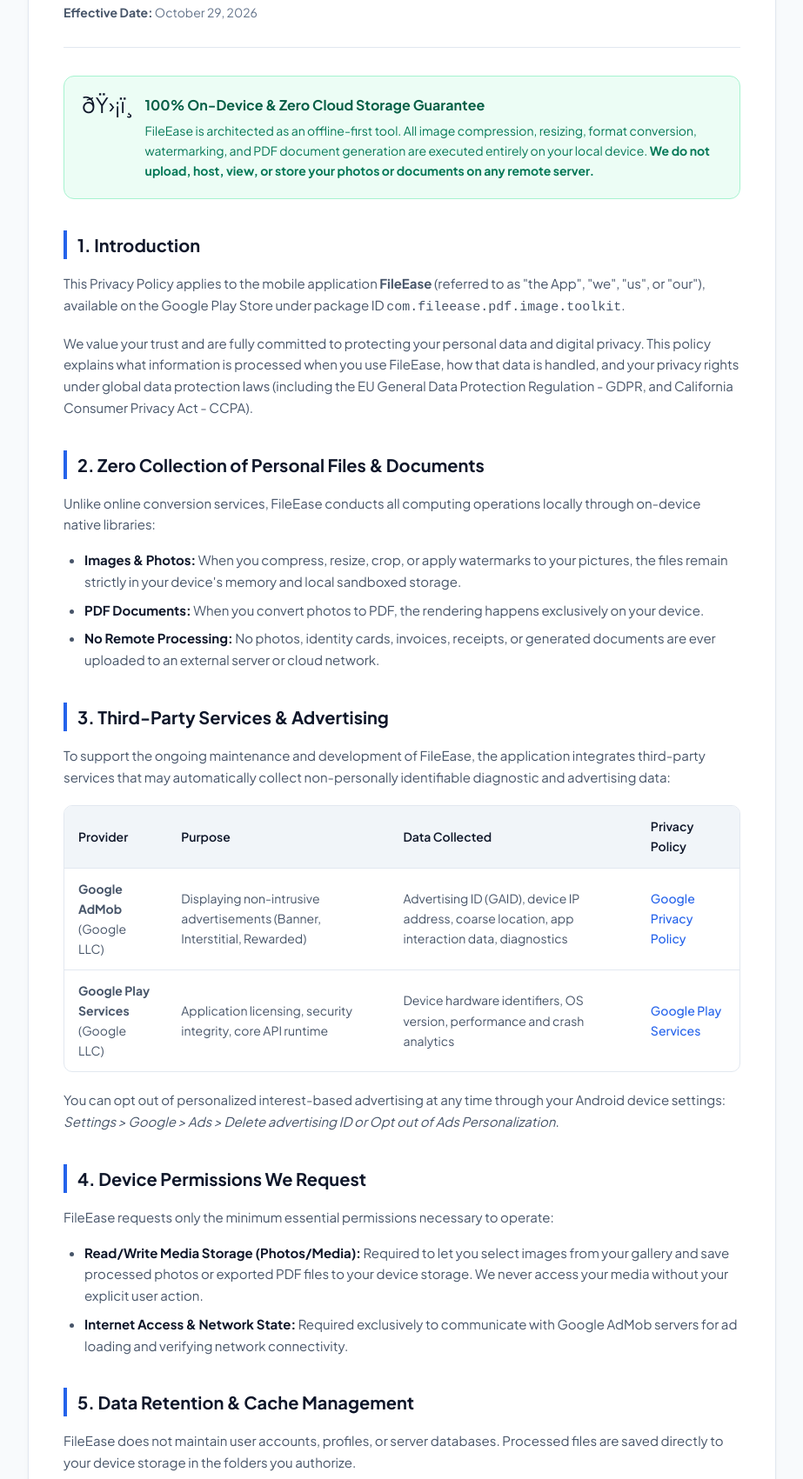
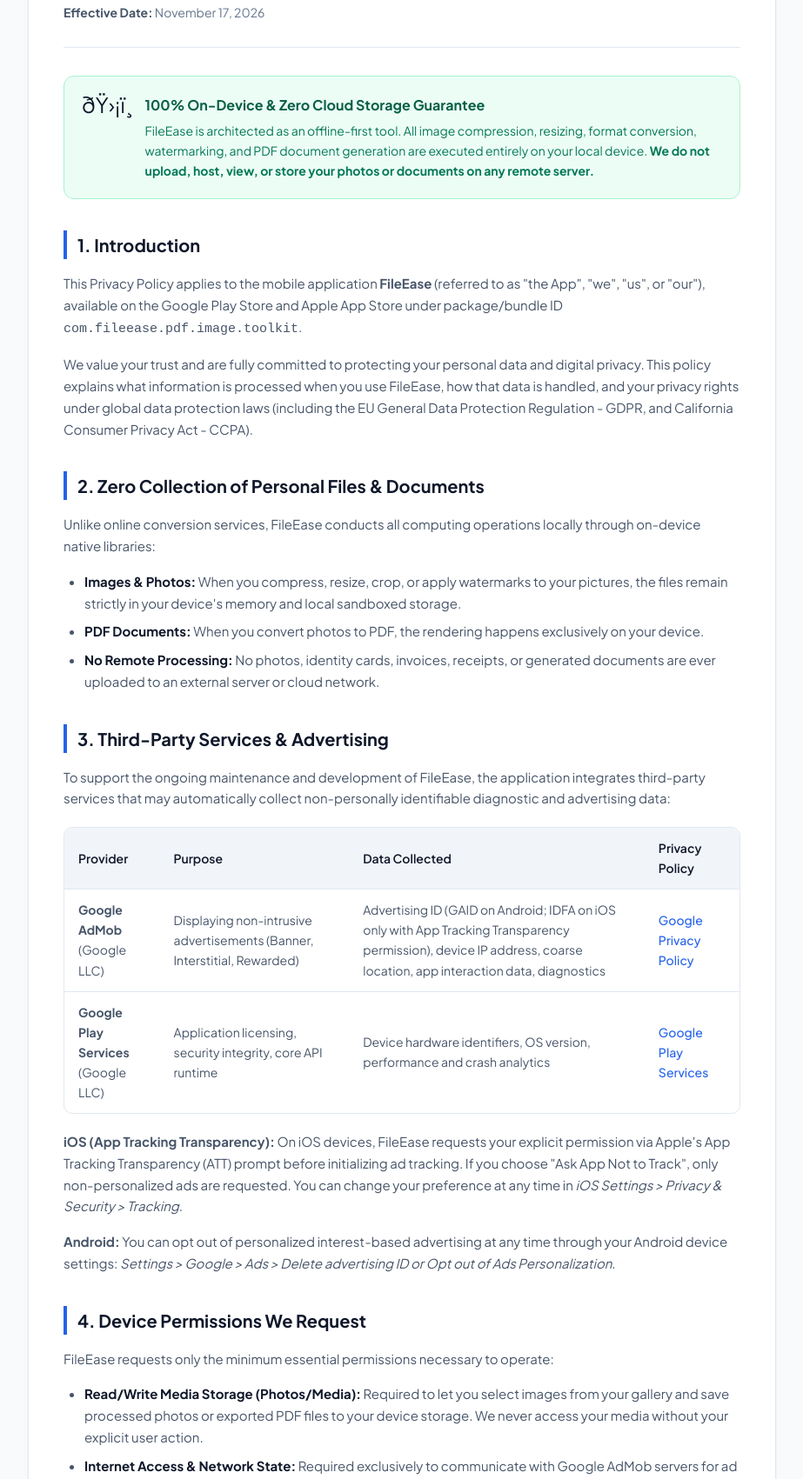
Before and after one commit to ADALINA-REP/urls, a plain HTML site: page fileease/privacy.html in a window 1280 px wide. Shown: the part 233-1934 px from the top of the page at 87% size, without its empty margins (178-1101 px from the left). Drawn offline with Linux system fonts and the light colour scheme.

Commit message:
Update FileEase privacy policy for iOS App Store and ATT

```diff
--- a/fileease/privacy.html
+++ b/fileease/privacy.html
@@ -241,7 +241,7 @@
       <div class="meta-info">
         <div class="meta-item"><strong>Application:</strong> FileEase: Compress & PDF Tools</div>
         <div class="meta-item"><strong>Package ID:</strong> <code>com.fileease.pdf.image.toolkit</code></div>
-        <div class="meta-item"><strong>Effective Date:</strong> October 29, 2026</div>
+        <div class="meta-item"><strong>Effective Date:</strong> November 17, 2026</div>
       </div>
     </header>
 
@@ -255,7 +255,7 @@
 
     <h2>1. Introduction</h2>
     <p>
-      This Privacy Policy applies to the mobile application <strong>FileEase</strong> (referred to as "the App", "we", "us", or "our"), available on the Google Play Store under package ID <code>com.fileease.pdf.image.toolkit</code>.
+      This Privacy Policy applies to the mobile application <strong>FileEase</strong> (referred to as "the App", "we", "us", or "our"), available on the Google Play Store and Apple App Store under package/bundle ID <code>com.fileease.pdf.image.toolkit</code>.
     </p>
     <p>
       We value your trust and are fully committed to protecting your personal data and digital privacy. This policy explains what information is processed when you use FileEase, how that data is handled, and your privacy rights under global data protection laws (including the EU General Data Protection Regulation - GDPR, and California Consumer Privacy Act - CCPA).
@@ -290,7 +290,7 @@
           <tr>
             <td><strong>Google AdMob</strong><br>(Google LLC)</td>
             <td>Displaying non-intrusive advertisements (Banner, Interstitial, Rewarded)</td>
-            <td>Advertising ID (GAID), device IP address, coarse location, app interaction data, diagnostics</td>
+            <td>Advertising ID (GAID on Android; IDFA on iOS only with App Tracking Transparency permission), device IP address, coarse location, app interaction data, diagnostics</td>
             <td><a href="https://policies.google.com/privacy" target="_blank" rel="noopener">Google Privacy Policy</a></td>
           </tr>
           <tr>
@@ -304,7 +304,10 @@
     </div>
 
     <p>
-      You can opt out of personalized interest-based advertising at any time through your Android device settings:
+      <strong>iOS (App Tracking Transparency):</strong> On iOS devices, FileEase requests your explicit permission via Apple's App Tracking Transparency (ATT) prompt before initializing ad tracking. If you choose "Ask App Not to Track", only non-personalized ads are requested. You can change your preference at any time in <em>iOS Settings &gt; Privacy &amp; Security &gt; Tracking</em>.
+    </p>
+    <p>
+      <strong>Android:</strong> You can opt out of personalized interest-based advertising at any time through your Android device settings:
       <em>Settings &gt; Google &gt; Ads &gt; Delete advertising ID or Opt out of Ads Personalization</em>.
     </p>
 
```
